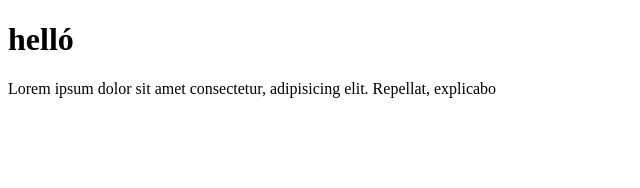
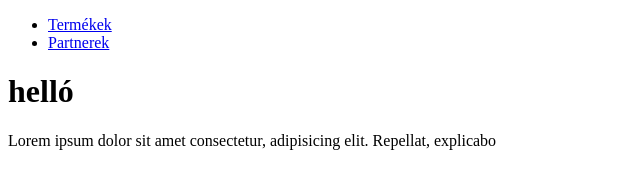
Before and after one commit to szalaialexandra/App01, a website: page index.html in a window 1280 px wide. Shown: the whole page, without its empty margins (0-640 px from the left). Drawn offline with Linux system fonts and the light colour scheme.

Commit message:
Menü hozzá adva

```diff
--- a/index.html
+++ b/index.html
@@ -7,6 +7,18 @@
     <title>Hello</title>
 </head>
 <body>
+    <nav>
+        <ul>
+            <li>
+                <a href="#"> Termékek </a>
+            </li>
+            <li>
+                <a href="#">Partnerek
+
+                </a>
+            </li>
+        </ul>
+    </nav>
     <h1> helló </h1>
 
     <p>Lorem ipsum dolor sit amet consectetur, adipisicing elit. Repellat, explicabo</p>
```
